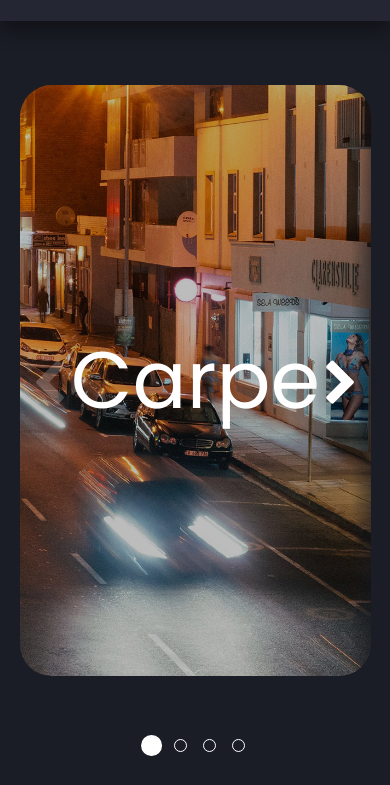
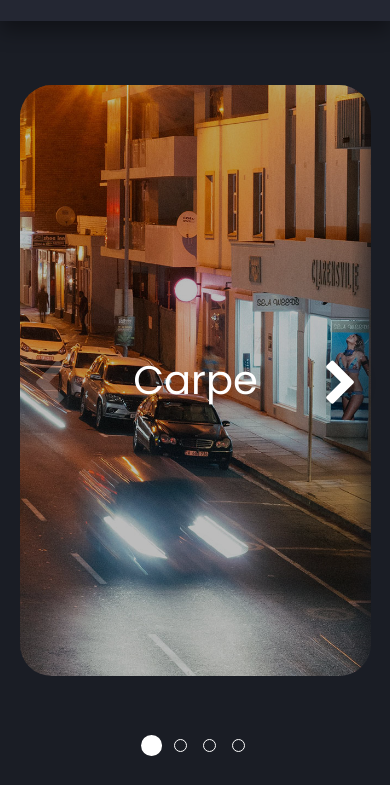
Before and after one commit to SalvatoreB98/applied, a website built with Vite: page index.html in a window 390 px wide. Shown: the part 59-844 px from the top of the page. Built offline with nearby package versions, Linux system fonts and the light colour scheme.

Commit message:
responsiveness adjustment

```diff
--- a/styles/style.css
+++ b/styles/style.css
@@ -137,3 +137,9 @@ footer{
 .contact-info{
   margin-top: 1em;
 }
+
+@media screen and (max-width:1024px) {
+  .text-hero{
+    font-size: 2.5em;
+  }
+}
```
